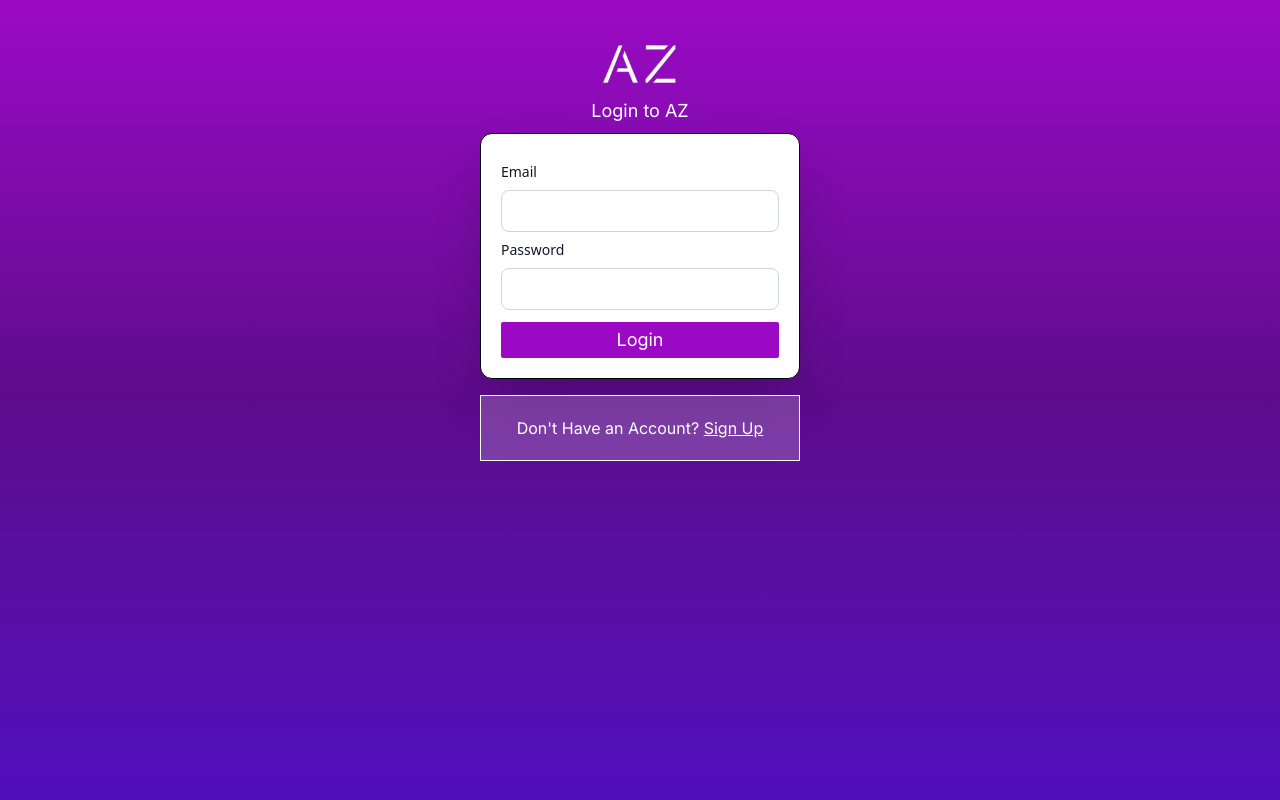
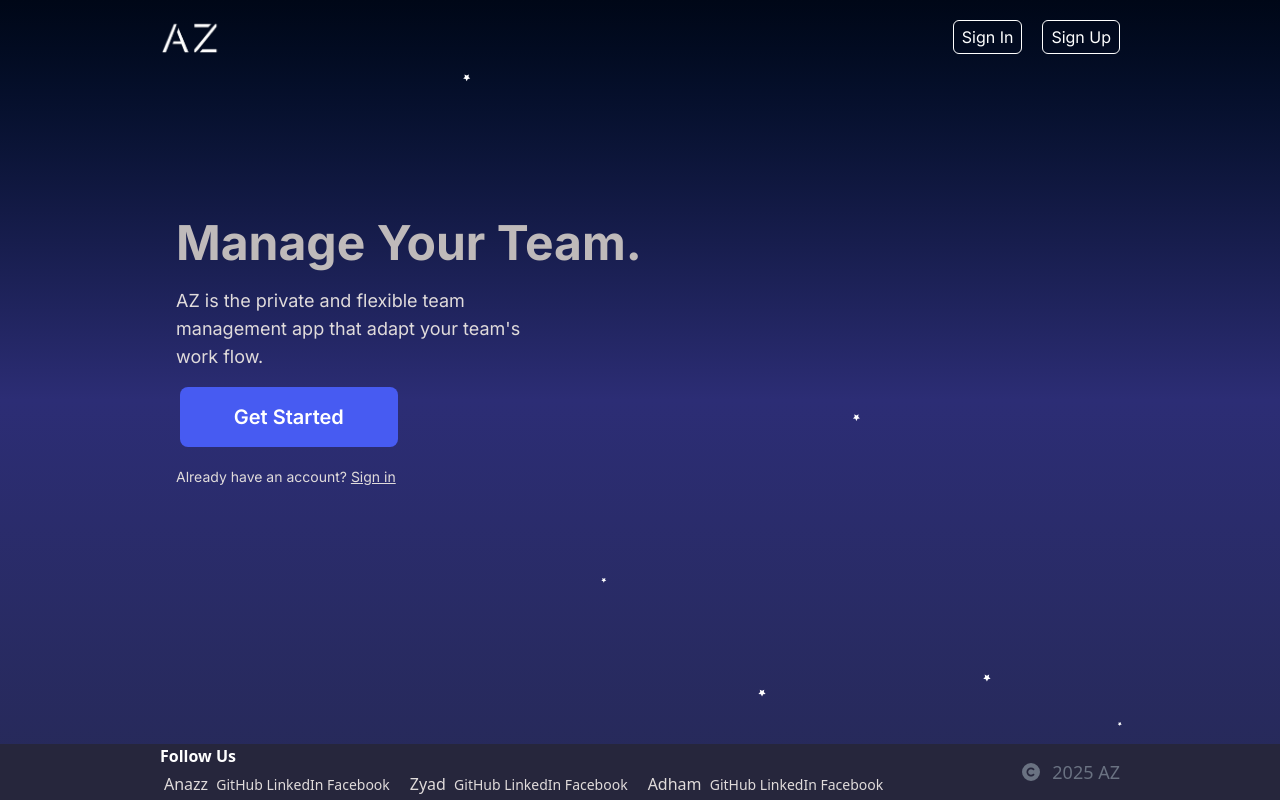
Before and after one commit to adhamehab2112/AZ-Management, a React (Vite) app: page / in a window 1280 px wide. Built offline with nearby package versions, Linux system fonts and the light colour scheme.

Commit message:
routing template

```diff
--- a/package.json
+++ b/package.json
@@ -18,6 +18,7 @@
     "formik": "^2.4.6",
     "react": "^19.1.0",
     "react-dom": "^19.1.0",
+    "react-router-dom": "^7.6.3",
     "react-tsparticles": "^2.12.2",
     "tailwindcss": "^4.1.11",
     "tsparticles": "^3.8.1",
--- a/src/App.tsx
+++ b/src/App.tsx
@@ -1,15 +1,31 @@
-import { useState } from 'react'
 import LandingPage from './pages/landingPage/LandingPage'
 import SignUp from './pages/SignUp/SignUp'
 import Login from './pages/Login/Login'
+import { createBrowserRouter, RouterProvider } from 'react-router-dom'
+import NotFound from './pages/NotFound/NotFound'
 function App() {
-
+let router = createBrowserRouter([
+  {
+    path :'/',
+    element: <LandingPage/>
+  },
+  {
+    path:'/login',
+    element: <Login/>
+  },
+  {
+    path:'/sign_up',
+    element:<SignUp/>
+  },
+  {
+    path : "*",
+    element:<NotFound/>
+  }
+])
 
   return (
     <>
-      {/*<LandingPage/> */}
-      {/*<SignUp/>*/}
-      <Login/>
+      <RouterProvider router={router}/>
 
     </>
   )
--- /dev/null
+++ b/src/pages/NotFound/NotFound.tsx
@@ -0,0 +1,7 @@
+function NotFound() {
+  return (
+    <div>NotFound</div>
+  )
+}
+
+export default NotFound
```
Also changed, not shown: 1 other file (tests, documents, lock files or other folders).
